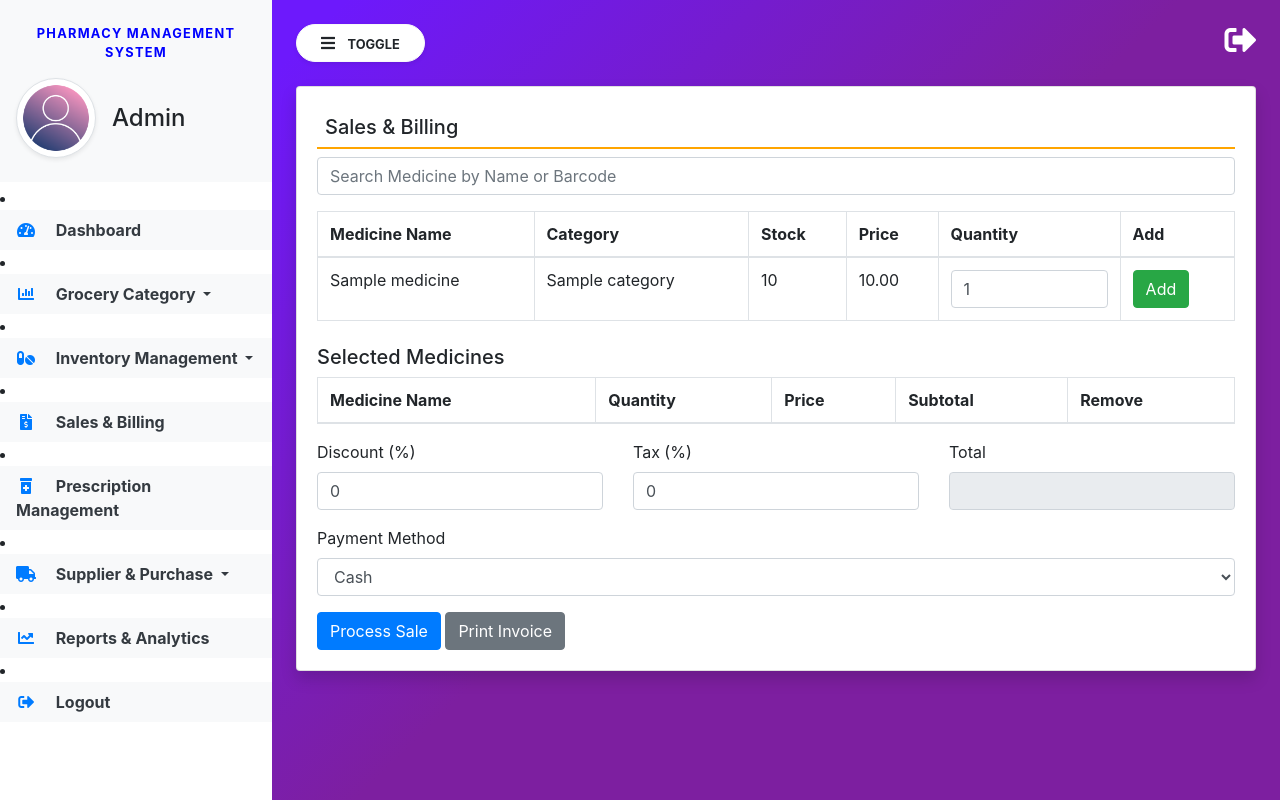
After one commit to saadkhankhalil/Pharmacy-Management-System, a Django app: page /sales/ in a window 1280 px wide. The commit adds this page. Run offline with Django 3.2, Linux system fonts and the light colour scheme; tables that the repository leaves empty hold one stand-in row (values such as "Sample post"); lists and menus that the app fills with data are empty; some libraries are stand-ins or nearby versions.

Commit message:
Sales And Billing

```diff
--- a/Pharmacy_Management/Pharmacy_Management/urls.py
+++ b/Pharmacy_Management/Pharmacy_Management/urls.py
@@ -28,5 +28,13 @@ urlpatterns = [
     path('delete-category/<int:pid>/', delete_category, name="delete_category"),
     path('add_medicine/', add_medicine, name="add_medicine"),
     path('view_medicine/', view_medicines, name="view_medicine"),
+    path('delete-medicine/<int:pid>/', delete_medicine, name="delete_medicine"),
+    path('edit-medicine/<int:pid>/', edit_medicine, name="edit_medicine"),
+    path('sales/', sales_billing, name='sales_billing'),
+    path('invoice/<int:sale_id>/', generate_invoice, name='generate_invoice'),
+    path('email-invoice/<int:sale_id>/', email_invoice, name='email_invoice'),
+    path('upload-prescription/', upload_prescription, name='upload_prescription'),
+    path('prescriptions/', prescription_list, name='prescription_list'),
+    path('link-prescription/<int:prescription_id>/', link_prescription_to_sale, name='link_prescription_to_sale'),
 
 ]
--- a/Pharmacy_Management/pharmacy/templates/admin_base.html
+++ b/Pharmacy_Management/pharmacy/templates/admin_base.html
@@ -62,14 +62,14 @@
 
 
         <li class="nav-item">
-            <a href="#" class="nav-link text-dark bg-light">
+            <a href="{% url 'sales_billing' %}" class="nav-link text-dark bg-light">
                 <i class="fas fa-file-invoice-dollar mr-3 text-primary fa-fw"></i> Sales & Billing
             </a>
         </li>
 
 
         <li class="nav-item">
-            <a href="#" class="nav-link text-dark bg-light">
+            <a href="{% url 'prescription_list' %}" class="nav-link text-dark bg-light">
                 <i class="fas fa-prescription-bottle-alt mr-3 text-primary fa-fw"></i> Prescription Management
             </a>
         </li>
--- /dev/null
+++ b/Pharmacy_Management/pharmacy/templates/sales_billing.html
@@ -0,0 +1,181 @@
+{% extends 'admin_base.html' %}
+{% block main %}
+
+<div class="card shadow">
+    <div class="card-body">
+        <h5 class="p-2" style="border-bottom: 2px solid orange;">Sales & Billing</h5>
+
+        <!-- Search Medicine -->
+        <div class="mb-3">
+            <input type="text" id="searchMedicine" class="form-control" placeholder="Search Medicine by Name or Barcode">
+        </div>
+
+        <!-- Medicines List (Dynamically Filtered) -->
+        <table class="table table-bordered">
+            <thead>
+                <tr>
+                    <th>Medicine Name</th>
+                    <th>Category</th>
+                    <th>Stock</th>
+                    <th>Price</th>
+                    <th>Quantity</th>
+                    <th>Add</th>
+                </tr>
+            </thead>
+            <tbody id="medicineList">
+                {% for medicine in medicines %}
+                <tr>
+                    <td>{{ medicine.name }}</td>
+                    <td>{{ medicine.category.name }}</td>
+                    <td>{{ medicine.quantity }}</td>
+                    <td>{{ medicine.price }}</td>
+                    <td><input type="number" min="1" max="{{ medicine.quantity }}" class="form-control qty" data-id="{{ medicine.id }}" value="1"></td>
+                    <td><button class="btn btn-success add-to-cart" data-id="{{ medicine.id }}" data-name="{{ medicine.name }}" data-price="{{ medicine.price }}">Add</button></td>
+                </tr>
+                {% endfor %}
+            </tbody>
+        </table>
+
+        <!-- Cart -->
+        <h5 class="mt-4">Selected Medicines</h5>
+        <table class="table table-bordered">
+            <thead>
+                <tr>
+                    <th>Medicine Name</th>
+                    <th>Quantity</th>
+                    <th>Price</th>
+                    <th>Subtotal</th>
+                    <th>Remove</th>
+                </tr>
+            </thead>
+            <tbody id="cartItems">
+                <!-- Items will be dynamically added here -->
+            </tbody>
+        </table>
+
+        <!-- Payment Section -->
+        <div class="row">
+            <div class="col-md-4">
+                <label>Discount (%)</label>
+                <input type="number" id="discount" class="form-control" value="0">
+            </div>
+            <div class="col-md-4">
+                <label>Tax (%)</label>
+                <input type="number" id="tax" class="form-control" value="0">
+            </div>
+            <div class="col-md-4">
+                <label>Total</label>
+                <input type="text" id="totalAmount" class="form-control" readonly>
+            </div>
+        </div>
+
+        <!-- Payment Method -->
+        <div class="mt-3">
+            <label>Payment Method</label>
+            <select id="paymentMethod" class="form-control">
+                <option value="Cash">Cash</option>
+                <option value="Card">Card</option>
+                <option value="Digital Wallet">Digital Wallet</option>
+            </select>
+        </div>
+
+        <!-- Action Buttons -->
+        <div class="mt-3">
+            <button class="btn btn-primary" id="processSale">Process Sale</button>
+            <button class="btn btn-secondary" id="printInvoice">Print Invoice</button>
+        </div>
+    </div>
+</div>
+
+<!-- JavaScript for Handling Cart -->
+<script>
+    let cart = [];
+
+    document.querySelectorAll('.add-to-cart').forEach(button => {
+        button.addEventListener('click', function() {
+            let id = this.getAttribute('data-id');
+            let name = this.getAttribute('data-name');
+            let price = parseFloat(this.getAttribute('data-price'));
+            let quantity = parseInt(document.querySelector('.qty[data-id="'+id+'"]').value);
+
+            let existingItem = cart.find(item => item.id === id);
+            if (existingItem) {
+                existingItem.quantity += quantity;
+            } else {
+                cart.push({ id, name, price, quantity });
+            }
+
+            updateCart();
+        });
+    });
+
+    function updateCart() {
+        let cartTable = document.getElementById('cartItems');
+        cartTable.innerHTML = "";
+        let total = 0;
+
+        cart.forEach((item, index) => {
+            let subtotal = item.price * item.quantity;
+            total += subtotal;
+
+            cartTable.innerHTML += `
+                <tr>
+                    <td>${item.name}</td>
+                    <td>${item.quantity}</td>
+                    <td>${item.price.toFixed(2)}</td>
+                    <td>${subtotal.toFixed(2)}</td>
+                    <td><button class="btn btn-danger btn-sm" onclick="removeItem(${index})">X</button></td>
+                </tr>
+            `;
+        });
+
+        document.getElementById('totalAmount').value = total.toFixed(2);
+    }
+
+    function removeItem(index) {
+        cart.splice(index, 1);
+        updateCart();
+    }
+
+    document.getElementById('processSale').addEventListener('click', function() {
+        let discount = parseFloat(document.getElementById('discount').value) || 0;
+        let tax = parseFloat(document.getElementById('tax').value) || 0;
+        let paymentMethod = document.getElementById('paymentMethod').value;
+        let total = parseFloat(document.getElementById('totalAmount').value);
+
+        let cartData = cart.map(item => ({
+            id: item.id,
+            quantity: item.quantity,
+            price: item.price
+        }));
+
+        fetch("{% url 'sales_billing' %}", {
+            method: "POST",
+            headers: {
+                "Content-Type": "application/json",
+                "X-CSRFToken": "{{ csrf_token }}"
+            },
+            body: JSON.stringify({
+                discount: discount,
+                tax: tax,
+                payment_method: paymentMethod,
+                cart: cartData
+            })
+        })
+        .then(response => response.json())
+        .then(data => {
+            alert(data.message);
+            if (data.sale_id) {
+                window.location.reload();
+            }
+        })
+        .catch(error => console.error("Error:", error));
+    });
+
+    document.getElementById('printInvoice').addEventListener('click', function() {
+        window.print();
+    });
+</script>
+
+
+{% endblock %}
--- a/Pharmacy_Management/pharmacy/views.py
+++ b/Pharmacy_Management/pharmacy/views.py
@@ -1,11 +1,13 @@
-from django.shortcuts import render,redirect
-from .models import*
-from django.contrib.auth import authenticate, login,logout
-from django.contrib import messages
+import json
+import pdfkit
+from datetime import datetime
+from django.http import JsonResponse, HttpResponse
 from django.shortcuts import render, get_object_or_404
-from django.http import HttpResponse
-import json
-from django.db.models import Q
+from django.template.loader import render_to_string
+from django.core.mail import EmailMessage
+from django.utils.html import strip_tags
+from django.views.decorators.csrf import csrf_exempt
+from .models import Medicine, Sale, SaleItem
 
 def adminHome(request):
     return render(request, 'admin_base.html')
@@ -65,3 +67,157 @@ def view_medicines(request):
     else:
         medicines = Medicine.objects.all()
     return render(request, 'view_medicine.html', locals())
+
+#Delete Medicine
+def delete_medicine(request, pid):
+    medicine = Medicine.objects.get(id=pid)
+    medicine.delete()
+    messages.success(request, "Medicine Deleted")
+    return redirect('view_medicine')
+
+#Edit Medicine
+def edit_medicine(request, pid):
+    medicine = get_object_or_404(Medicine, id=pid)  # Using pid for consistency
+    categories = Category.objects.all()
+
+    if request.method == "POST":
+        name = request.POST['name']
+        price = request.POST['price']
+        category_id = request.POST['category']
+        batch_no = request.POST['batch_no']
+        quantity = request.POST['quantity']
+        expiry_date = request.POST['expiry_date']
+        barcode = request.POST.get('barcode', '')
+
+        # Update the medicine fields
+        catobj = Category.objects.get(id=category_id)
+        Medicine.objects.filter(id=pid).update(
+            name=name,
+            price=price,
+            category=catobj,
+            batch_no=batch_no,
+            quantity=quantity,
+            expiry_date=expiry_date,
+            barcode=barcode
+        )
+
+        messages.success(request, "Medicine Updated Successfully")
+        return redirect('view_medicine')  # Redirect to medicine list view
+
+    return render(request, 'edit_medicine.html', locals())
+
+def sales_billing(request):
+    medicines = Medicine.objects.all()
+
+    if request.method == "POST":
+        try:
+            data = json.loads(request.body)
+            print("Received Data:", data)  # Debugging
+
+            discount = float(data.get('discount', 0))
+            tax = float(data.get('tax', 0))
+            payment_method = data.get('payment_method', 'Cash')
+            cart_items = data.get('cart', [])
+
+            total_amount = sum(item['price'] * item['quantity'] for item in cart_items)
+            discount_amount = (discount / 100) * total_amount
+            tax_amount = (tax / 100) * (total_amount - discount_amount)
+            final_amount = total_amount - discount_amount + tax_amount
+
+            # Create Sale
+            sale = Sale.objects.create(
+                total_amount=total_amount,
+                discount=discount,
+                tax=tax,
+                final_amount=final_amount,
+                payment_method=payment_method
+            )
+
+            # Add items to SaleItem
+            for item in cart_items:
+                medicine = get_object_or_404(Medicine, id=item['id'])
+                SaleItem.objects.create(sale=sale, medicine=medicine, quantity=item['quantity'], price=item['price'])
+                medicine.quantity -= item['quantity']  # Reduce stock
+                medicine.save()
+
+            print("Sale saved:", sale.id)  # Debugging
+
+            return JsonResponse({'sale_id': sale.id, 'message': 'Sale Processed Successfully'})
+
+        except Exception as e:
+            print("Error:", str(e))  # Debugging
+            return JsonResponse({'error': str(e)}, status=400)
+
+    return render(request, 'sales_billing.html', {'medicines': medicines})
+
+def generate_invoice(request, sale_id):
+    sale = get_object_or_404(Sale, id=sale_id)
+    sale_items = SaleItem.objects.filter(sale=sale)
+
+    html_content = render_to_string('invoice_template.html', {'sale': sale, 'sale_items': sale_items})
+    pdf = pdfkit.from_string(html_content, False)
+
+    response = HttpResponse(pdf, content_type='application/pdf')
+    response['Content-Disposition'] = f'attachment; filename="invoice_{sale.id}.pdf"'
+    return response
+
+def email_invoice(request, sale_id):
+    sale = get_object_or_404(Sale, id=sale_id)
+    sale_items = SaleItem.objects.filter(sale=sale)
+
+    html_content = render_to_string('invoice_template.html', {'sale': sale, 'sale_items': sale_items})
+    pdf = pdfkit.from_string(html_content, False)
+
+    email = EmailMessage(
+        subject=f"Invoice for Sale #{sale.id}",
+        body=strip_tags(html_content),
+        from_email='yourpharmacy@example.com',
+        to=['customer@example.com'],
+    )
+    email.attach(f'invoice_{sale.id}.pdf', pdf, 'application/pdf')
+    email.send()
+
+    return JsonResponse({'message': 'Invoice emailed successfully'})
+
+
+
+# Upload Prescription
+def upload_prescription(request):
+    if request.method == "POST":
+        patient_name = request.POST['patient_name']
+        doctor_name = request.POST['doctor_name']
+        notes = request.POST.get('notes', '')
+
+        prescription_file = request.FILES.get('prescription_file')
+
+        prescription = Prescription(
+            patient_name=patient_name,
+            doctor_name=doctor_name,
+            notes=notes,
+            prescription_file=prescription_file
+        )
+        prescription.save()
+        messages.success(request, "Prescription uploaded successfully.")
+        return redirect('prescription_list')
+
+    return render(request, 'upload_prescription.html')
+
+# View Prescription History
+def prescription_list(request):
+    prescriptions = Prescription.objects.all().order_by('-prescription_date')
+    return render(request, 'prescription_list.html', {'prescriptions': prescriptions})
+
+# Link Prescription to Sale
+def link_prescription_to_sale(request, prescription_id):
+    prescription = get_object_or_404(Prescription, id=prescription_id)
+    if request.method == "POST":
+        medicine_name = request.POST['medicine_name']
+        quantity = int(request.POST['quantity'])
+        total_price = float(request.POST['total_price'])
+
+        sale = Sale(prescription=prescription, medicine_name=medicine_name, quantity=quantity, total_price=total_price)
+        sale.save()
+        messages.success(request, "Sale linked to prescription successfully.")
+        return redirect('prescription_list')
+
+    return render(request, 'link_prescription.html', {'prescription': prescription})
```
Also changed, not shown: Pharmacy_Management/pharmacy/models.py (+46 -0 lines), Pharmacy_Management/pharmacy/templates/edit_medicine.html (added, +76 -0 lines), Pharmacy_Management/pharmacy/templates/invoice_template.html (added, +47 -0 lines), Pharmacy_Management/pharmacy/templates/link_prescription.html (added, +27 -0 lines), Pharmacy_Management/pharmacy/templates/prescription_list.html (added, +47 -0 lines), Pharmacy_Management/pharmacy/templates/upload_prescription.html (added, +31 -0 lines), Pharmacy_Management/pharmacy/migrations/0008_sale_saleitem.py (added), Pharmacy_Management/pharmacy/migrations/0009_prescription.py (added), Pharmacy_Management/pharmacy/migrations/0010_sales.py (added).
